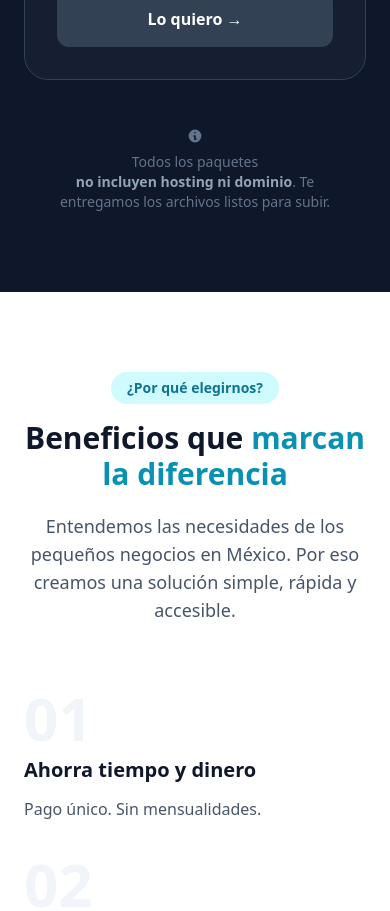
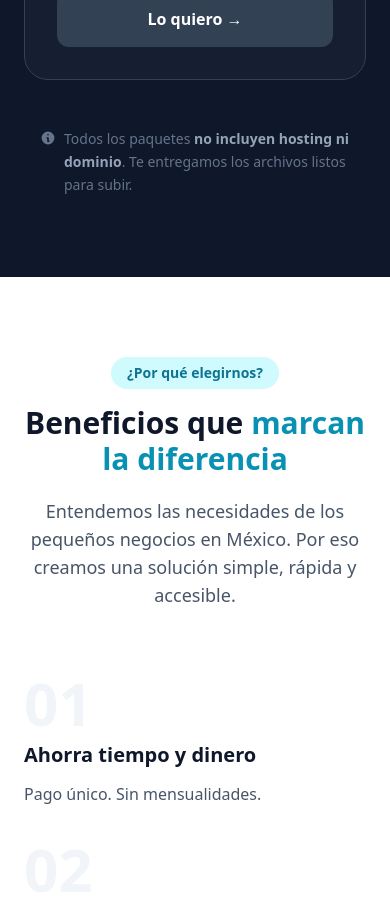
Before and after one commit to Luiszepedaxd/assistflowmx-webseller, a React (Vite) app: page / in a window 390 px wide. Shown: the part 4740-5651 px from the top of the page. Built offline with nearby package versions, Linux system fonts and the light colour scheme.

Commit message:
fix: Mejorar responsive del texto de disclaimer con mejor alineaciÃ³n

```diff
--- a/src/components/PricingSection.jsx
+++ b/src/components/PricingSection.jsx
@@ -88,13 +88,13 @@ const PricingSection = () => {
         </div>
 
         {/* Nota sobre hosting */}
-        <div className="mt-12 text-center">
-          <p className="text-slate-500 text-sm flex flex-col sm:flex-row items-center justify-center gap-2 px-4">
-            <svg className="w-4 h-4 flex-shrink-0" fill="currentColor" viewBox="0 0 20 20">
+        <div className="mt-12 text-center px-4">
+          <p className="text-slate-500 text-sm inline-flex items-start sm:items-center justify-center gap-2 max-w-2xl mx-auto leading-relaxed">
+            <svg className="w-4 h-4 flex-shrink-0 mt-0.5 sm:mt-0" fill="currentColor" viewBox="0 0 20 20">
               <path fillRule="evenodd" d="M18 10a8 8 0 11-16 0 8 8 0 0116 0zm-7-4a1 1 0 11-2 0 1 1 0 012 0zM9 9a1 1 0 000 2v3a1 1 0 001 1h1a1 1 0 100-2v-3a1 1 0 00-1-1H9z" clipRule="evenodd"/>
             </svg>
-            <span className="text-center">
-              Todos los paquetes <strong className="text-slate-400 whitespace-nowrap">no incluyen hosting ni dominio</strong>.
+            <span className="text-left sm:text-center">
+              Todos los paquetes <strong className="text-slate-400">no incluyen hosting ni dominio</strong>.
               Te entregamos los archivos listos para subir.
             </span>
           </p>
```
